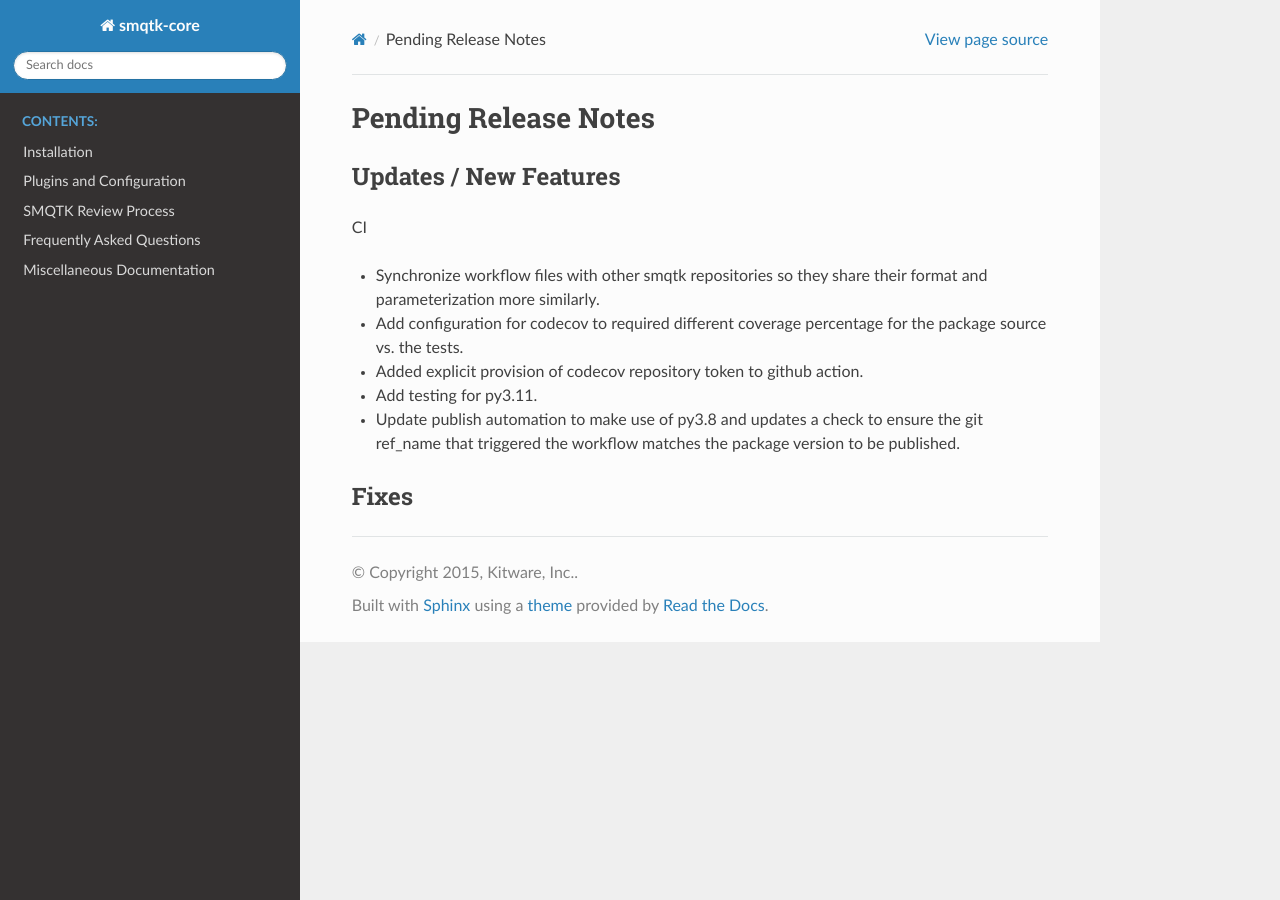
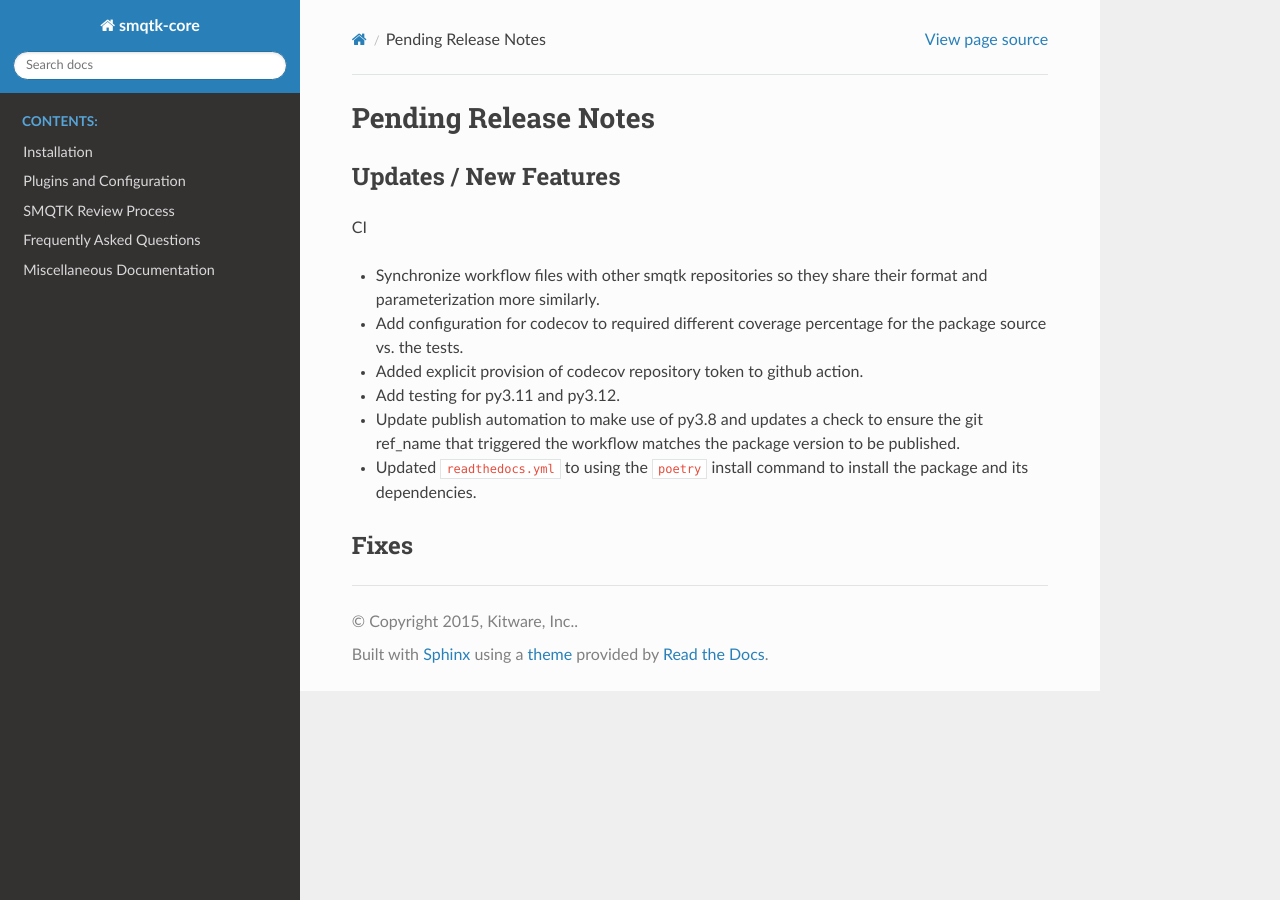
Before and after one commit to Kitware/SMQTK-Core, a Sphinx documentation site: the page built from docs/release_notes/pending_release.rst, in a window 1280 px wide. Built offline with Sphinx 7.4.7 and the Read the Docs theme 3.1.0, drawn with Linux system fonts in a browser that asks for light colours; pages that are not in the unit, such as notebooks, are missing from menus; the version number is read from the project's files by our own code.

Commit message:
Updated readthedocs configuration to use poetry

```diff
--- a/docs/readthedocs-reqs.txt
+++ /dev/null
@@ -1,3 +0,0 @@
-# Additional requirements for building our documentation in read-
-sphinx-argparse==0.3.1
-sphinx-prompt==1.5.0
--- a/docs/release_notes/pending_release.rst
+++ b/docs/release_notes/pending_release.rst
@@ -14,11 +14,14 @@
 
 * Added explicit provision of codecov repository token to github action.
 
-* Add testing for py3.11.
+* Add testing for py3.11 and py3.12.
 
 * Update publish automation to make use of py3.8 and updates a check to ensure
   the git ref_name that triggered the workflow matches the package version to
   be published.
 
+* Updated ``readthedocs.yml`` to using the ``poetry`` install command to
+  install the package and its dependencies.
+
 Fixes
 -----
```
Also changed, not shown: .readthedocs.yaml.
